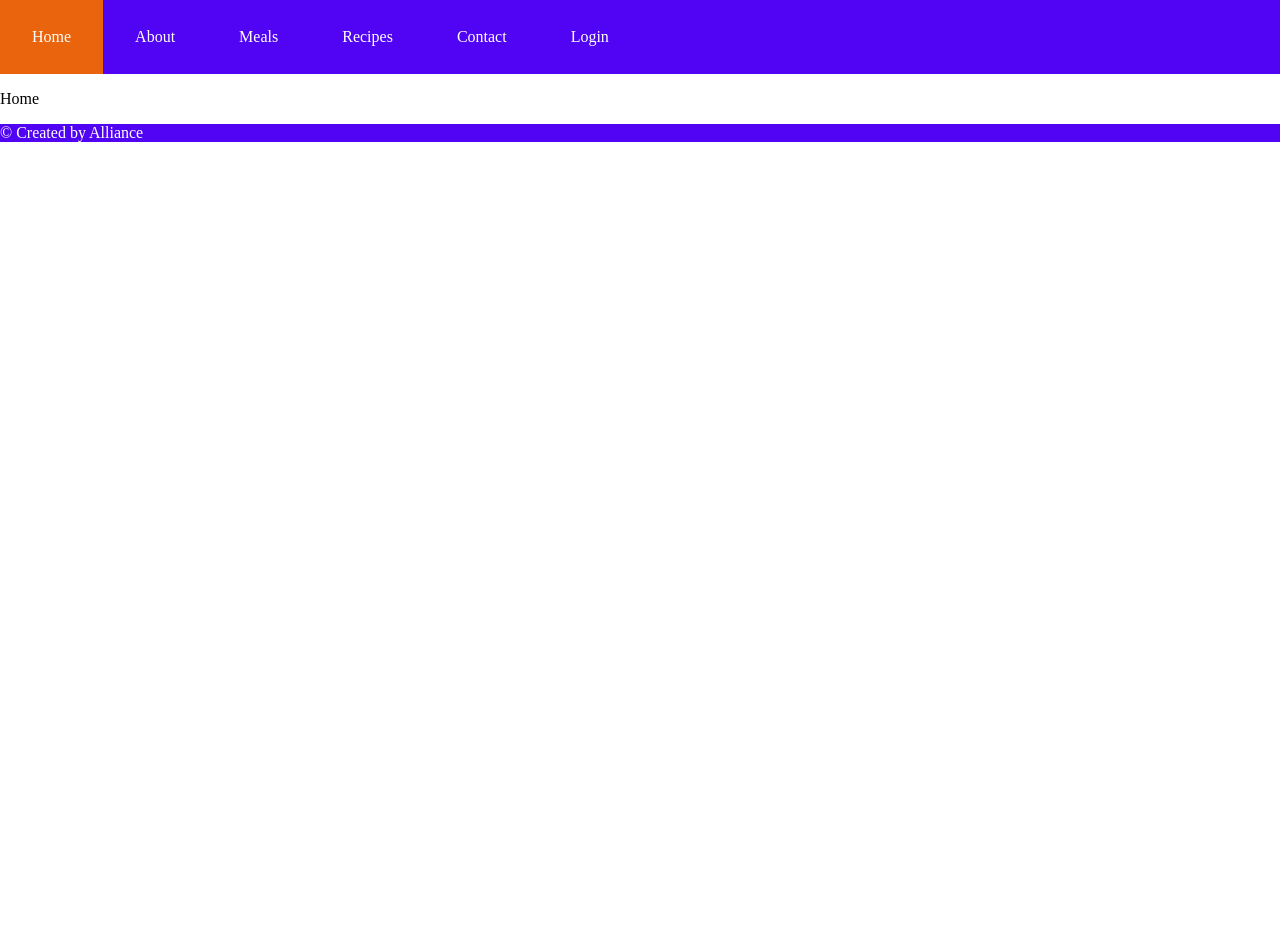
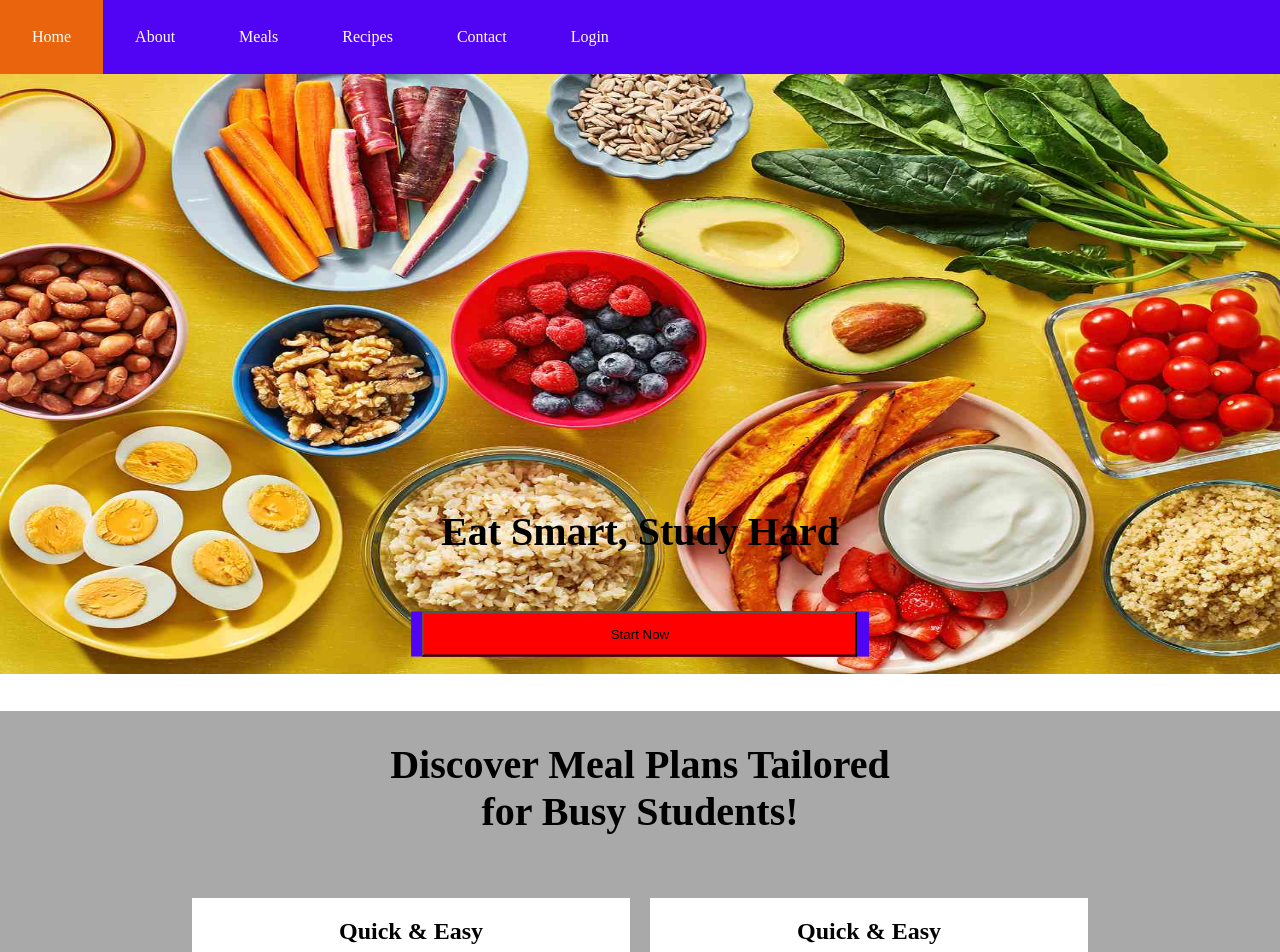
Before and after one commit to domozzzz/CampusEats, a React (Create React App) app: page / in a window 1280 px wide. Shown: the top 952 px of the page. Before the commit the page ends 800 px from the top, so only its background shows below. Built offline with nearby package versions, Linux system fonts and the light colour scheme.

Commit message:
rough homepage added

```diff
--- a/package.json
+++ b/package.json
@@ -1,7 +1,7 @@
 {
   "name": "campuseats",
   "version": "0.1.0",
-  "private": true,
+  "private": false,
   "dependencies": {
     "@testing-library/jest-dom": "^5.17.0",
     "@testing-library/react": "^13.4.0",
--- a/src/App.css
+++ b/src/App.css
@@ -5,6 +5,12 @@ body {
 p {
   color: black;
 }
+
+div {
+  margin: 0;
+}
+
+
 
 nav ul {
   list-style-type: none;
@@ -37,3 +43,107 @@ footer {
 footer p {
   color: white;
 }
+
+h1 {
+  font-size: 2.5em;
+  text-align: center;
+  padding: 30px;
+}
+
+h2 {
+  text-align: center;
+}
+
+.title {
+  position: absolute;
+  top: 80%;
+  left: 50%;
+  transform: translate(-50%, -50%);
+}
+
+button {
+  width: 95%;
+  margin: auto;
+  margin-bottom: 0.5em;
+  padding: 1em;
+  display: block;
+}
+
+.centerButton {
+  text-align: center;
+  background-color: #5004f3;
+  color: #5004f3;
+}
+
+.centerButton button {
+  margin-left: auto;
+  margin-right: auto;
+  padding-left: 0;
+  padding-right: 0;
+  background-color: red;
+}
+
+section {
+  margin: 0;
+  padding-bottom: 50px;
+}
+
+section:nth-child(even) {
+  background-color: darkgrey;
+}
+
+section:nth-child(odd) {
+  background-color: gray;
+}
+
+.imgColumn {
+  position: relative;
+  float: left;
+  width: 33.33%;
+  padding: 5px;
+}
+
+.imgColumn .image {
+  width: 100%;
+  aspect-ratio: 1.5;
+  object-fit: cover;
+  border: 1px solid #ccc;
+}
+
+.imgColumn:hover .image {
+  opacity: 0.3;
+}
+
+.imgColumn:hover .middle {
+  opacity: 1;
+}
+
+.cards {
+  display: grid;
+  grid-template-columns: repeat(auto-fill, minmax(300px, 1fr));
+  grid-gap: 20px;
+  margin: auto;
+  width: 70%;
+}
+
+.card {
+
+  display: grid;
+  background-color: white;
+}
+
+.card p {
+  text-align: center;
+}
+
+.card img {
+  object-fit: cover;
+  width: 100%;
+  height: 100%;
+}
+
+.welcome {
+  position: relative;
+  text-align: center;
+  color: black;
+}
--- a/src/pages/Home.js
+++ b/src/pages/Home.js
@@ -1,6 +1,69 @@
+import bowl from '../images/bowl.jpeg'
+import welcome from '../images/welcome.jpg'
 
 export default function Home() {
     return (
-        <p>Home</p>
+        <div>
+            <div class="welcome">
+                <img src={welcome} alt="Avatar" style={{width: "100%", height:"600px"}}></img>
+                <div class="title">
+                    <h1>Eat Smart, Study Hard</h1>
+                    <div class="centerButton"><button>Start Now</button></div>
+                </div>
+            </div>
+            <section id="projects">
+                <h1>Discover Meal Plans Tailored <br></br> for Busy Students!</h1>
+                <div class="cards">
+                    <div class="card">
+                        <h2>Quick & Easy</h2>
+                        <img src={bowl} alt="Avatar" style={{width: "100%"}}></img>
+                        <div class="container">
+                            <p>"Meals ready in under 30 minutes"</p>
+                            <button>Explore Quick & Easy</button>
+                        </div>
+                    </div>
+                    <div class="card">
+                        <h2>Quick & Easy</h2>
+                        <img src={bowl} alt="Avatar" style={{width: "100%"}}></img>
+                        <div class="container">
+                            <p>"Meals ready in under 30 minutes"</p>
+                            <button>Explore Quick & Easy</button>
+                        </div>
+                    </div>
+                    <div class="card">
+                        <h2>Quick & Easy</h2>
+                        <img src={bowl} alt="Avatar" style={{width: "100%"}}></img>
+                        <div class="container">
+                            <p>"Meals ready in under 30 minutes"</p>
+                            <button>Explore Quick & Easy</button>
+                        </div>
+                    </div>
+                    <div class="card">
+                        <h2>Quick & Easy</h2>
+                        <img src={bowl} alt="Avatar" style={{width: "100%"}}></img>
+                        <div class="container">
+                            <p>"Meals ready in under 30 minutes"</p>
+                            <button>Explore Quick & Easy</button>
+                        </div>
+                    </div>
+                    <div class="card">
+                        <h2>Quick & Easy</h2>
+                        <img src={bowl} alt="Avatar" style={{width: "100%"}}></img>
+                        <div class="container">
+                            <p>"Meals ready in under 30 minutes"</p>
+                            <button>Explore Quick & Easy</button>
+                        </div>
+                    </div>
+                    <div class="card">
+                        <h2>Quick & Easy</h2>
+                        <img src={bowl} alt="Avatar" style={{width: "100%"}}></img>
+                        <div class="container">
+                            <p>"Meals ready in under 30 minutes"</p>
+                            <button>Explore Quick & Easy</button>
+                        </div>
+                    </div>
+                </div>
+            </section>
+        </div>
     );
 }
```
Also changed, not shown: src/images/bowl.jpeg (added), src/images/welcome.jpg (added).
